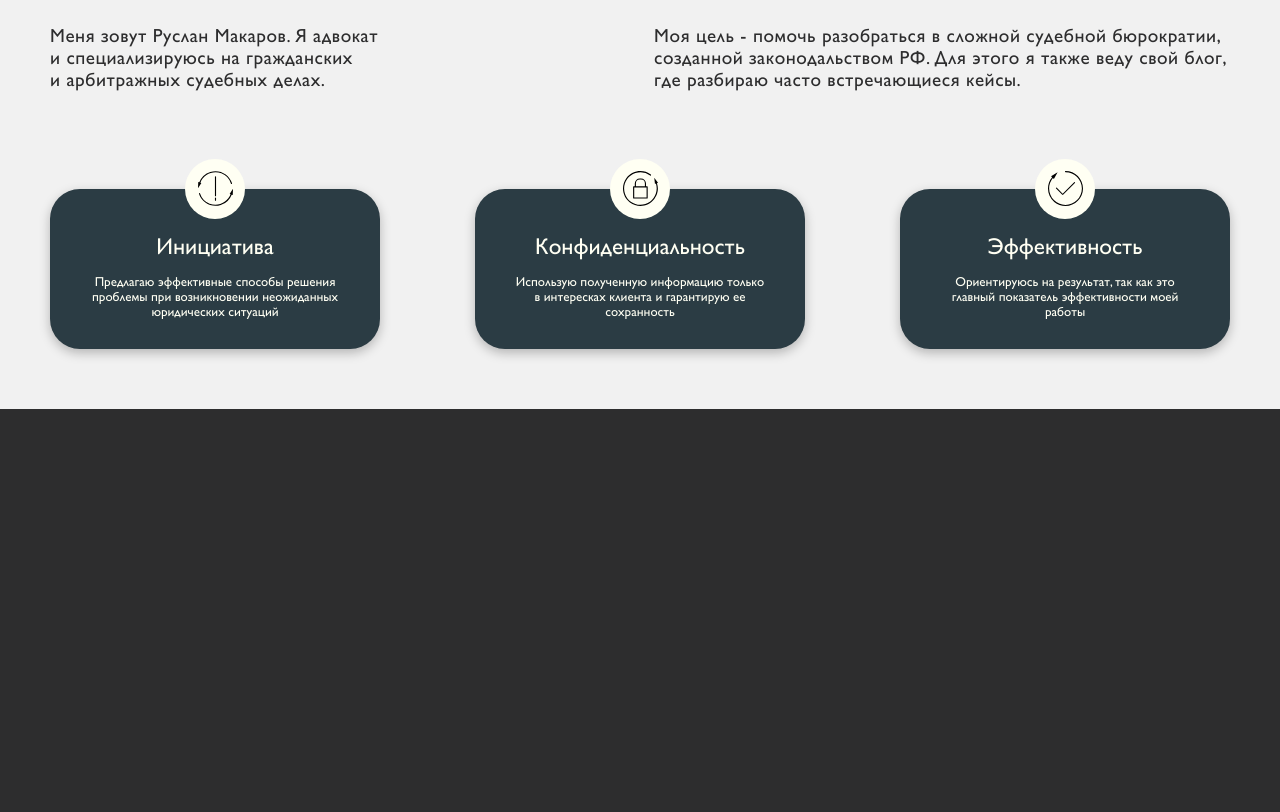
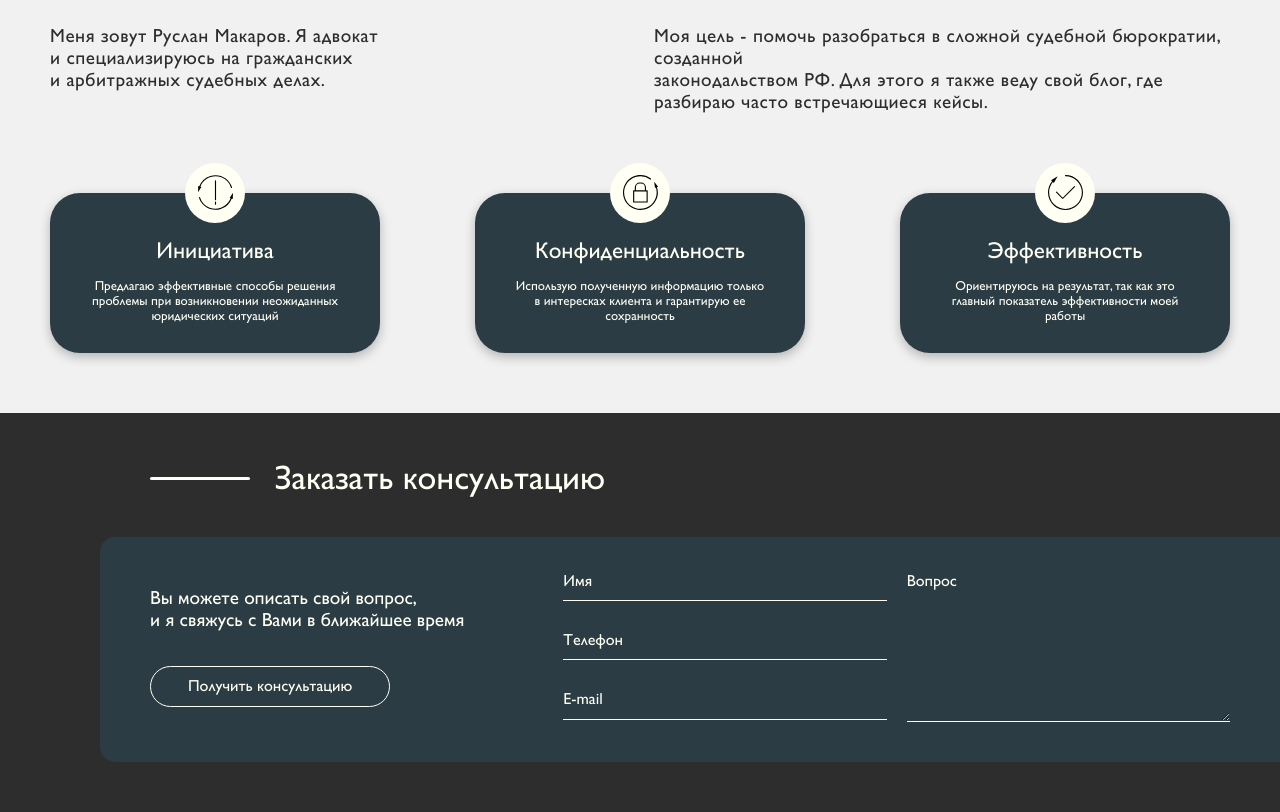
Before and after one commit to daria2212/lawyer, a website: page app/index.html in a window 1280 px wide. Shown: the part 1476-2288 px from the top of the page. Before the commit the page ends 1885 px from the top, so only its background shows below. Drawn offline with nearby package versions, Linux system fonts and the light colour scheme.

Commit message:
form section complete

```diff
--- a/app/index.html
+++ b/app/index.html
@@ -226,7 +226,8 @@
                                 </div>
                                 <div class="services-item__content">
                                     <h3 class="services-item__title">Споры с государственными органами</h3>
-                                    <p class="services-item__text">Оспариваю результаты проверки, привлекаю к ответственности</p>
+                                    <p class="services-item__text">Оспариваю результаты проверки, привлекаю к
+                                        ответственности</p>
                                 </div>
                             </div>
                         </a>
@@ -292,7 +293,8 @@
                                 </div>
                                 <div class="services-item__content">
                                     <h3 class="services-item__title">Споры с государственными органами</h3>
-                                    <p class="services-item__text">Оспариваю результаты проверки, привлекаю к ответственности</p>
+                                    <p class="services-item__text">Оспариваю результаты проверки, привлекаю к
+                                        ответственности</p>
                                 </div>
                             </div>
                         </a>
@@ -358,7 +360,8 @@
                                 </div>
                                 <div class="services-item__content">
                                     <h3 class="services-item__title">Споры с государственными органами</h3>
-                                    <p class="services-item__text">Оспариваю результаты проверки, привлекаю к ответственности</p>
+                                    <p class="services-item__text">Оспариваю результаты проверки, привлекаю к
+                                        ответственности</p>
                                 </div>
                             </div>
                         </a>
@@ -374,7 +377,8 @@
                     <p class="about__text">Меня зовут Руслан Макаров. Я адвокат
                         и специализируюсь на гражданских
                         и арбитражных судебных делах.</p>
-                    <p class="about__text">Моя цель - помочь разобраться в сложной судебной бюрократии, созданной законодальством РФ. Для этого я также веду свой блог, где разбираю часто встречающиеся кейсы.
+                    <p class="about__text">Моя цель - помочь разобраться в сложной судебной бюрократии, созданной
+                        законодальством РФ. Для этого я также веду свой блог, где разбираю часто встречающиеся кейсы.
                     </p>
                 </div>
                 <ul class="about__list">
@@ -387,7 +391,7 @@
                         <h3 class="about-item__title">Инициатива</h3>
                         <p class="about-item__text">Предлагаю эффективные способы
                             решения проблемы при возникновении
-                           неожиданных юридических ситуаций</p>
+                            неожиданных юридических ситуаций</p>
                     </li>
                     <li class="about__item about-item">
                         <div class="about-item__img">
@@ -408,11 +412,46 @@
                         </div>
                         <h3 class="about-item__title">Эффективность</h3>
                         <p class="about-item__text">Ориентируюсь на результат, так как
-                        это главный показатель
-                        эффективности моей работы</p>
+                            это главный показатель
+                            эффективности моей работы</p>
                     </li>
                 </ul>
             </div>
+        </section>
+
+        <section class="consultation">
+                <h2 class="consultation__title title">Заказать консультацию</h2>
+                <form class="consultation__form form" action="mail.php" method="POST">
+                    <div class="form__inner">
+                        <p class="form__text">Вы можете описать свой вопрос,
+                            и я свяжусь с Вами в ближайшее время</p>
+                        <div class="form__fields">
+                            <!-- Hidden Required Fields -->
+                            <input class="visually-hidden" type="hidden" name="website" value="lawyer">
+                            <input class="visually-hidden" type="hidden" name="admin_email"
+                                value="dariaweb.pro@gmail.com">
+                            <input class="visually-hidden" type="hidden" name="form_subject"
+                                value="Сообщение с сайта - Форма на странице">
+                            <!-- END Hidden Required Fields -->
+                            <div class="form__inputs">
+                                <input class="form__input" type="text" name="user-name" id="user-name" required
+                                    placeholder="Имя">
+                                <label class="form__label" for="user-name"></label>
+                                <input class="form__input" type="tel" name="phone" id="phone" required
+                                    placeholder="Телефон">
+                                <label class="form__label" for="phone"></label>
+                                <input class="form__input" type="email" name="email" id="email" required
+                                    placeholder="E-mail">
+                                <label class="form__label" for="email"></label>
+                            </div>
+                            <textarea class="form__textarea" name="question" id="question" rows="8"
+                                placeholder="Вопрос"></textarea>
+                            <label class="form__label" for="question"></label>
+                        </div>
+                        <button class="form__button button button--transparent" type="submit">Получить
+                            консультацию</button>
+                    </div>
+                </form>
         </section>
 
     </main>
--- /dev/null
+++ b/app/scss/consultation.scss
@@ -0,0 +1,125 @@
+.consultation {
+    max-width: 1920px;
+    margin: 0 auto;
+    padding: 45px 0 45px 20px;
+    &__title {
+        margin-bottom: 30px;
+        &:before {
+            background-color: $light;
+        }
+    }
+}
+
+.form {
+    padding: 32px 25px 50px 25px;
+    background-color: $blue;
+    border-radius: 15px 0px 0px 15px;
+    &__text {
+        margin-bottom: 13px;
+        @include small-text;
+        white-space: pre-line;
+    }
+    &__input,
+    &__textarea {
+        padding: 10px 0 10px;
+        width: 100%;
+        color: $light;
+        background-color: transparent;
+        border-radius: 0;
+        border: none;
+        border-bottom: 1px solid $light;
+        text-indent: 10px;
+        &::placeholder {
+            text-indent: 0;
+            @include standart-text;
+            color: $light;
+        }
+        &:active,
+        &:focus {
+            background-color: transparent;
+            &::placeholder {
+                color: transparent;
+            }
+        }
+    }
+    &__input {
+        margin-bottom: 20px;
+    }
+    &__textarea {
+        margin-bottom: 40px;
+    }
+    &__button {
+        color: $light;
+        background-color: transparent;
+        cursor: pointer;
+    }
+}
+
+@media (min-width: $tablet-width) {
+    .consultation {
+        padding: 45px 0 50px 30px;
+    }
+    .form {
+        &__fields {
+            display: grid;
+            grid-template-columns: 1fr 1fr;
+            grid-gap: 20px;
+        }
+        &__textarea {
+            margin-bottom: 20px;
+            padding-bottom: 2px;
+        }
+    }
+}
+
+@media (min-width: 900px) {
+    .consultation {
+        padding: 45px 0 50px 100px;
+        &__title {
+            margin-bottom: 40px;
+        }
+    }
+    .form {
+        padding-top: 25px;
+        padding-bottom: 0px;
+        &__inner {
+            display: grid;
+            grid-template-columns: 1fr 2fr;
+            position: relative;
+        }
+        &__text {
+            position: relative;
+            top: 25px;
+        }
+        &__button {
+            position: absolute;
+            left: 0px;
+            bottom: 55px;
+        }
+    }
+}
+
+@media (min-width: $desktop-width) {
+    .consultation {
+        &__title {
+            max-width: 1080px;
+            margin: 0 auto;
+            margin-bottom: 40px;
+        }
+    }
+    .form {
+        display: flex;
+        justify-content: center;
+        max-width: 1920px;
+        &__inner {
+            max-width: 1080px;
+            grid-gap: 80px;
+        }
+        &__text {
+            @include bigger-text;
+        }
+        &__button {
+            width: 240px;
+        }
+    }
+}
--- a/app/scss/style.scss
+++ b/app/scss/style.scss
@@ -6,3 +6,4 @@
 @import "main-nav";
 @import "services";
 @import "about";
+@import "consultation";
```
Also changed, not shown: app/css/style.min.css.
